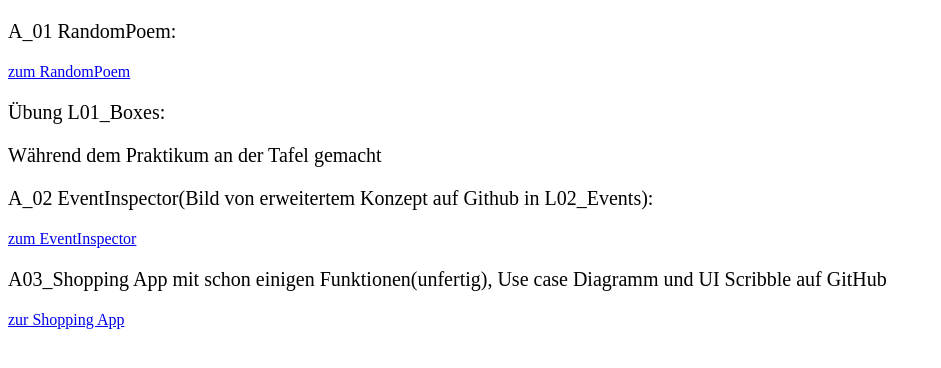
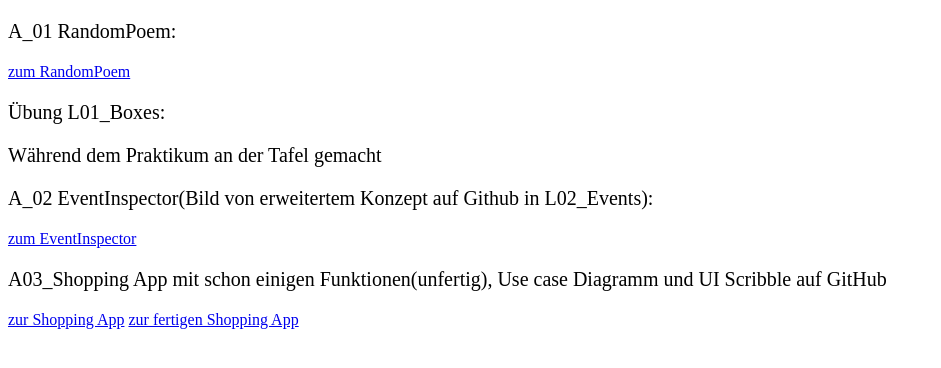
Before and after one commit to Jonas090405/EiA_SoSe24, a plain HTML site: page index.html in a window 1280 px wide. Shown: the whole page, without its empty margins (0-941 px from the left). Drawn offline with Linux system fonts and the light colour scheme.

Commit message:
Update index.html

```diff
--- a/index.html
+++ b/index.html
@@ -16,6 +16,7 @@
     <a href="https://jonas090405.github.io/EiA_SoSe24/L02_Events/index.html">zum EventInspector</a>
     <p class="p">A03_Shopping App mit schon einigen Funktionen(unfertig), Use case Diagramm und UI Scribble auf GitHub</p>
     <a href="https://jonas090405.github.io/EiA_SoSe24/L03_FormElements/index.html">zur Shopping App</a>
+    <a href="https://jonas090405.github.io/EiA_SoSe24/L04_DataStructures/index.html">zur fertigen Shopping App</a>
 
 </body>
 </html>
```
